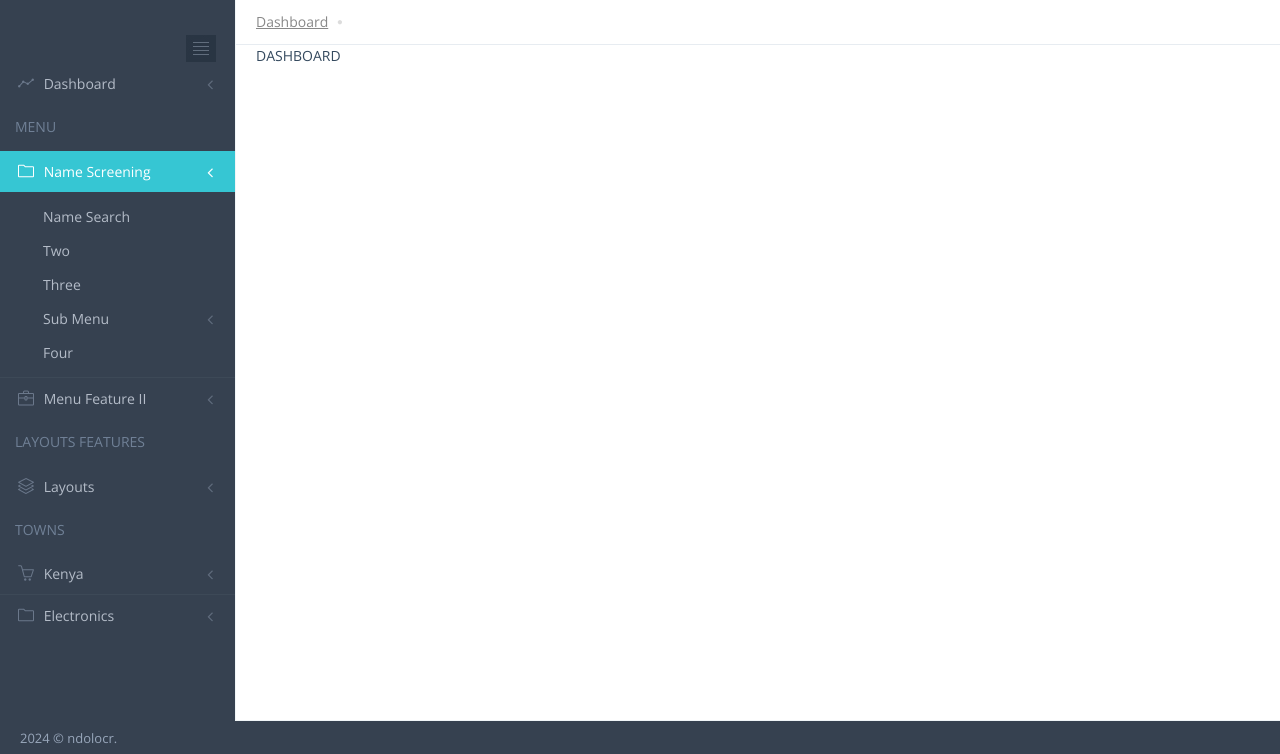
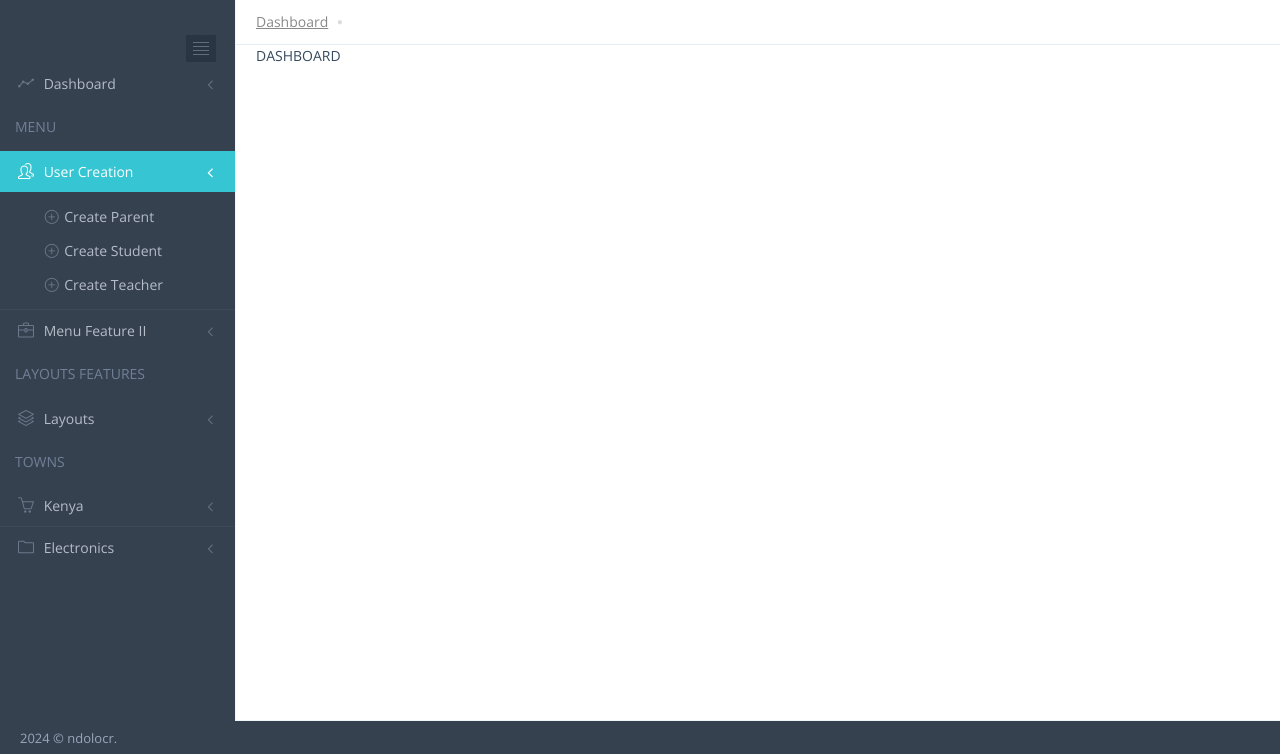
Before and after one commit to ndolocr/stCatherine, a Django app: page /dashboard/ in a window 1280 px wide. Shown: the part 46-800 px from the top of the page. Run offline with Django 4.2, Linux system fonts and the light colour scheme; the visitor is signed in with stand-in values (Sample User, id 1); some libraries are stand-ins or nearby versions.

Commit message:
Creating User creation menus

```diff
--- a/templates/layout/base.html
+++ b/templates/layout/base.html
@@ -121,43 +121,29 @@
                     </li>
                     <li class="nav-item  active open">
                         <a href="javascript:;" class="nav-link nav-toggle">
-                            <i class="icon-folder"></i>
-                            <span class="title">Name Screening</span>
+                            <i class="icon-users"></i>
+                            <span class="title">User Creation</span>
                             <span class="arrow"></span>
                         </a>
                         <ul class="sub-menu">
-                            <li class="nav-item  ">
-                                <a href="index.html" class="nav-link ">
-                                    <span class="title">Name Search</span>
+                            <li class="nav-item">
+                                <a href="" class="nav-link ">
+                                    <i class="icon-plus"></i>
+                                    <span class="title">Create Parent</span>
                                 </a>
                             </li>
-                            <li class="nav-item  ">
-                                <a href="#" class="nav-link ">
-                                    <span class="title">Two</span>
+
+                            <li class="nav-item">
+                                <a href="" class="nav-link ">
+                                    <i class="icon-plus"></i>
+                                    <span class="title">Create Student</span>
                                 </a>
                             </li>
-                            <li class="nav-item  ">
-                                <a href="#" class="nav-link ">
-                                    <span class="title">Three</span>
-                                </a>
-                            </li>
-                            <li class="nav-item  ">
-                                <a href="javascript:;" class="nav-link nav-toggle">
-                                    <span class="title">Sub Menu</span>
-                                    <span class="arrow"></span>
-                                </a>
-                                <ul class="sub-menu">
-                                    <li class="nav-item ">
-                                        <a href="#" class="nav-link "> Sub menu 1 </a>
-                                    </li>
-                                    <li class="nav-item ">
-                                        <a href="#" class="nav-link "> Sub Menu 2 </a>
-                                    </li>
-                                </ul>
-                            </li>
-                            <li class="nav-item  ">
-                                <a href="#" class="nav-link ">
-                                    <span class="title">Four</span>
+
+                            <li class="nav-item">
+                                <a href="" class="nav-link ">
+                                    <i class="icon-plus"></i>
+                                    <span class="title">Create Teacher</span>
                                 </a>
                             </li>
                         </ul>
```
